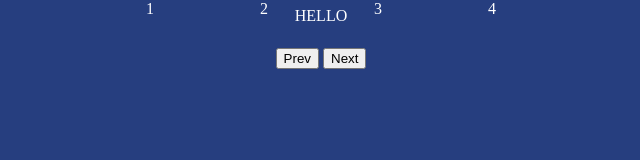
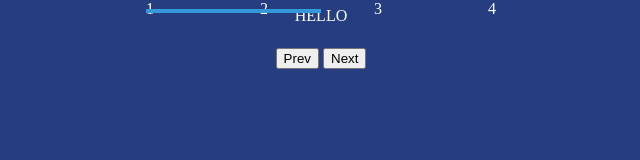
Before and after one commit to AnCao001/website, a plain HTML site: page progess.html in a window 1280 px wide. Shown: the whole page, without its empty margins (319-959 px from the left). Drawn offline with Linux system fonts and the light colour scheme; a web font is replaced by a local one.

Commit message:
Wed, Apr 12, 2023, 4:14 PM +00:00

```diff
--- a/css/progess.css
+++ b/css/progess.css
@@ -46,4 +46,9 @@ body {
 
 .progress {
     position: absolute;
+    background-color: var(--blue);
+    top: 50%;
+    left: 0;
+    height: 4px;
+    width: 50%;
 }
```
